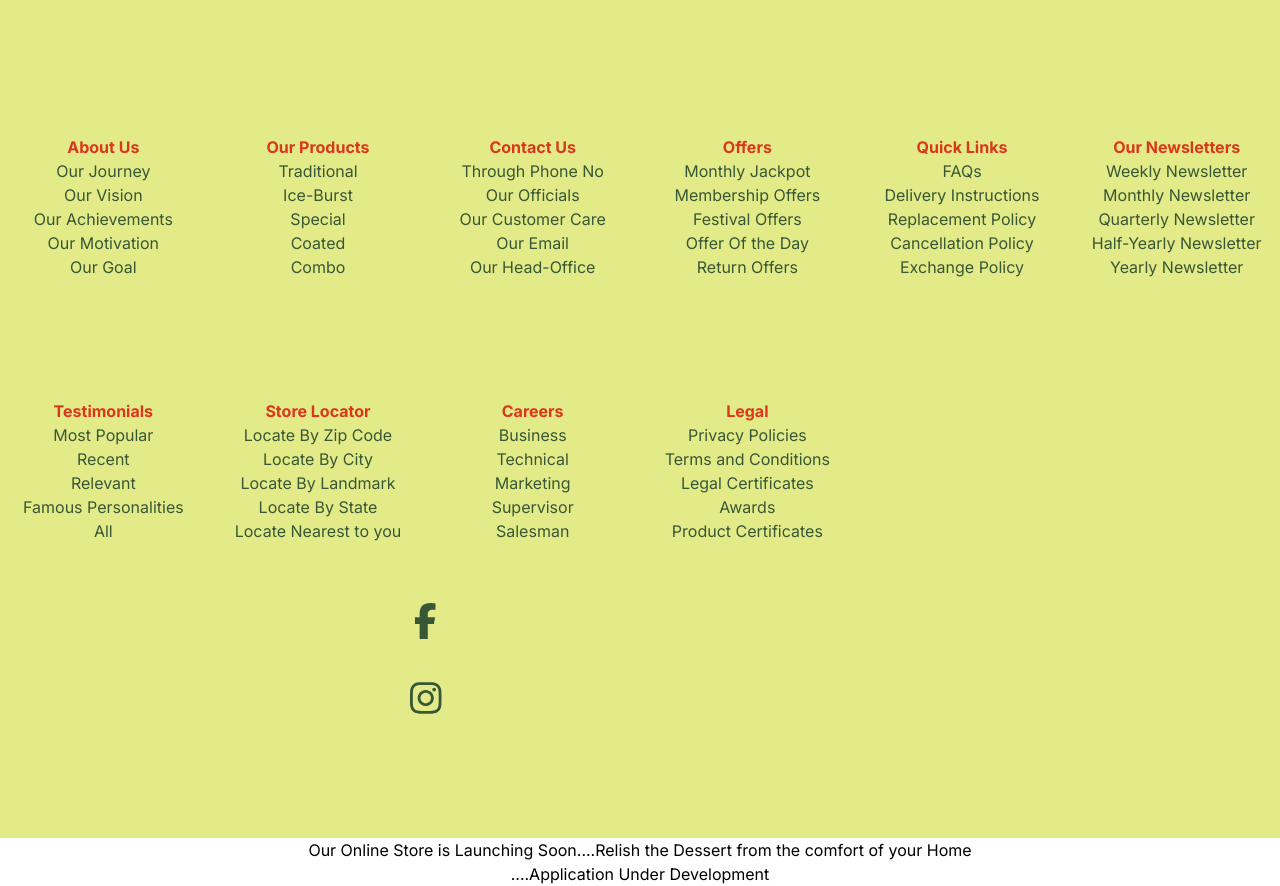
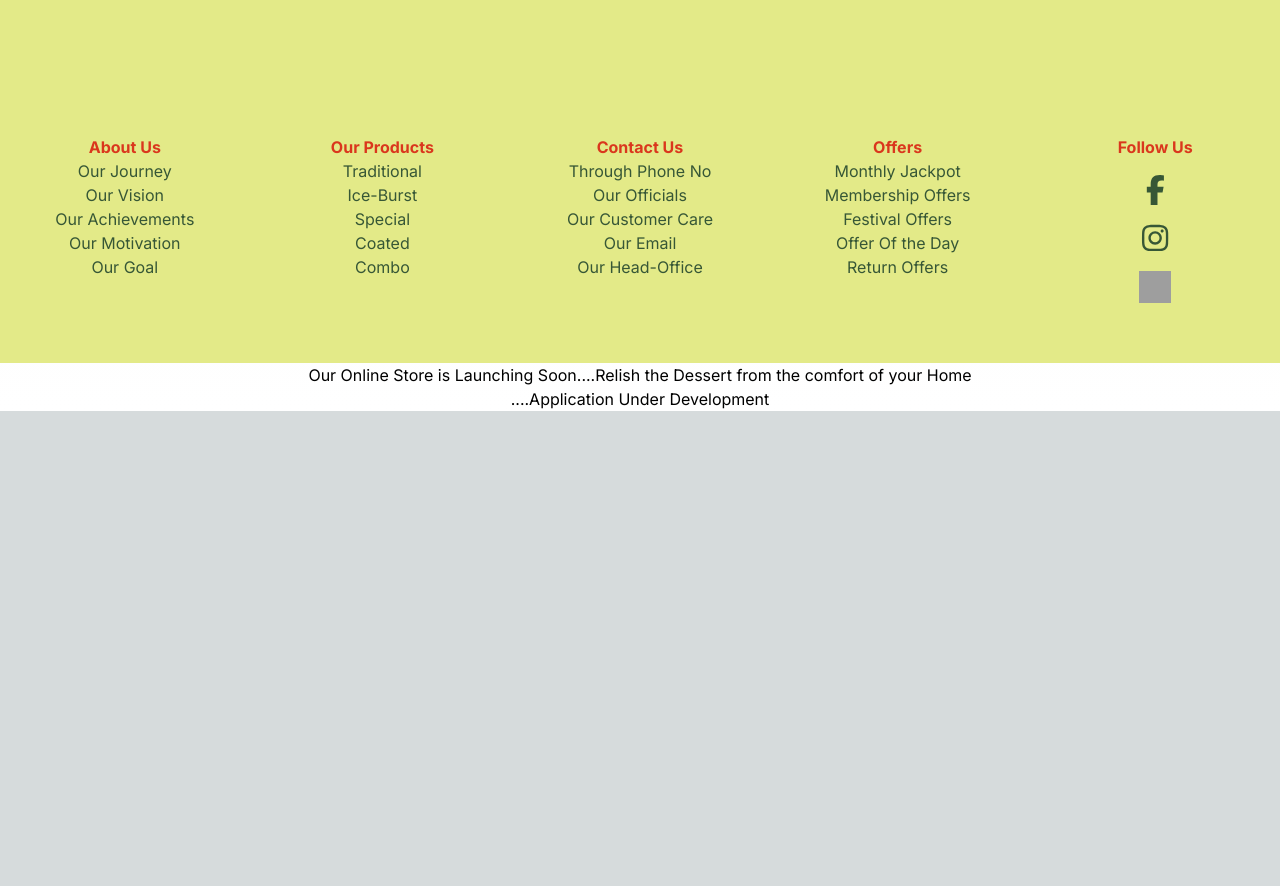
Before and after one commit to Satya23032991/beteelkart, a Next.js app: page / in a window 1280 px wide. Shown: the part 3360-4246 px from the top of the page. After the commit the page ends 3771 px from the top, so only its background shows below. Built offline with nearby package versions, Linux system fonts and the light colour scheme; grey boxes are pictures that could not be loaded.

Commit message:
responsive-added-to-footer

```diff
--- a/src/components/FooterSection.jsx
+++ b/src/components/FooterSection.jsx
@@ -1,3 +1,85 @@
+// "use client"
+
+// import Link from "next/link";
+// import Image from 'next/image';
+// import { faFacebookF, faInstagram, faYoutube } from '@fortawesome/free-brands-svg-icons';
+// import { FontAwesomeIcon } from '@fortawesome/react-fontawesome';
+
+// const Footersection = () => {
+//     return (
+//         <div className="w-full bg-[#e3ea88] py-10">
+//             <div className="max-w-7xl mx-auto grid grid-cols-1 sm:grid-cols-2 md:grid-cols-3 lg:grid-cols-4 xl:grid-cols-5 text-center gap-10 px-4 py-5">
+//                 <div className="flex flex-col items-center">
+//                     <h4 className="mt-20 text-1xl font-bold text-[#da371d]">About Us</h4>
+//                     <ul className="text-[#375736]">
+//                         <li><Link href="/">Our Journey</Link></li>
+//                         <li><Link href="/">Our Vision</Link></li>
+//                         <li><Link href="/">Our Achievements</Link></li>
+//                         <li><Link href="/">Our Motivation</Link></li>
+//                         <li><Link href="/">Our Goal</Link></li>
+//                     </ul>
+//                 </div>
+
+//                 <div className="flex flex-col items-center">
+//                     <h4 className="mt-20 text-1xl font-bold text-[#da371d]">Our Products</h4>
+//                     <ul className="text-[#375736]">
+//                         <li><Link href="/">Traditional</Link></li>
+//                         <li><Link href="/">Ice-Burst</Link></li>
+//                         <li><Link href="/">Special</Link></li>
+//                         <li><Link href="/">Coated</Link></li>
+//                         <li><Link href="/">Combo</Link></li>
+//                     </ul>
+//                 </div>
+
+//                 <div className="flex flex-col items-center">
+//                     <h4 className="mt-20 text-1xl font-bold text-[#da371d]">Contact Us</h4>
+//                     <ul className="text-[#375736]">
+//                         <li><Link href="/"> Through Phone No</Link></li>
+//                         <li><Link href="/">Our Officials</Link></li>
+//                         <li><Link href="/">Our Customer Care</Link></li>
+//                         <li><Link href="/">Our Email</Link></li>
+//                         <li><Link href="/">Our Head-Office</Link></li>
+//                     </ul>
+//                 </div>
+
+//                 <div className="flex flex-col items-center">
+//                     <h4 className="mt-20 text-1xl font-bold text-[#da371d]">Offers</h4>
+//                     <ul className="text-[#375736]">
+//                         <li><Link href="/"> Monthly Jackpot</Link></li>
+//                         <li><Link href="/">Membership Offers</Link></li>
+//                         <li><Link href="/"> Festival Offers</Link></li>
+//                         <li><Link href="/">Offer Of the Day</Link></li>
+//                         <li><Link href="/">Return Offers</Link></li>
+//                     </ul>
+//                 </div>
+
+//                 <div className="flex flex-col items-center">
+//                     <h4 className="mt-20 text-1xl font-bold text-[#da371d]">Follow Us</h4>
+//                     <div className="flex justify-center gap-4 mt-4">
+//                         <a href="https://facebook.com" target="_blank" rel="noopener noreferrer">
+//                             <FontAwesomeIcon icon={faFacebookF} className="text-[#375736] text-3xl p-2" />
+//                         </a>
+//                         <a href="https://instagram.com" target="_blank" rel="noopener noreferrer">
+//                             <FontAwesomeIcon icon={faInstagram} className="text-[#375736] text-3xl p-2" />
+//                         </a>
+//                         <a href="https://youtube.com" target="_blank" rel="noopener noreferrer">
+//                             <Image
+//                                 src="https://upload.wikimedia.org/wikipedia/commons/4/42/YouTube_icon_%282013-2017%29.png"
+//                                 alt="YouTube"
+//                                 width={32}
+//                                 height={32}
+//                                 className="h-8 w-8 p-2"
+//                             />
+//                         </a>
+//                     </div>
+//                 </div>
+//             </div>
+//         </div>
+//     )
+// }
+
+// export default Footersection;
+
 "use client"
 
 import Link from "next/link";
@@ -8,8 +90,8 @@ import { FontAwesomeIcon } from '@fortawesome/react-fontawesome';
 const Footersection = () => {
     return (
         <div className="w-full bg-[#e3ea88] py-10">
-            <div className="max-w-7xl mx-auto grid grid-cols-1 sm:grid-cols-2 md:grid-cols-3 lg:grid-cols-4 xl:grid-cols-6 text-center gap-10 px-4 py-5">
-                <div>
+            <div className="max-w-7xl mx-auto grid grid-cols-1 sm:grid-cols-2 md:grid-cols-3 lg:grid-cols-4 xl:grid-cols-5 text-center gap-10 px-4 py-5">
+                <div className="flex flex-col items-center">
                     <h4 className="mt-20 text-1xl font-bold text-[#da371d]">About Us</h4>
                     <ul className="text-[#375736]">
                         <li><Link href="/">Our Journey</Link></li>
@@ -20,7 +102,7 @@ const Footersection = () => {
                     </ul>
                 </div>
 
-                <div>
+                <div className="flex flex-col items-center">
                     <h4 className="mt-20 text-1xl font-bold text-[#da371d]">Our Products</h4>
                     <ul className="text-[#375736]">
                         <li><Link href="/">Traditional</Link></li>
@@ -31,7 +113,7 @@ const Footersection = () => {
                     </ul>
                 </div>
 
-                <div>
+                <div className="flex flex-col items-center">
                     <h4 className="mt-20 text-1xl font-bold text-[#da371d]">Contact Us</h4>
                     <ul className="text-[#375736]">
                         <li><Link href="/"> Through Phone No</Link></li>
@@ -42,7 +124,7 @@ const Footersection = () => {
                     </ul>
                 </div>
 
-                <div>
+                <div className="flex flex-col items-center">
                     <h4 className="mt-20 text-1xl font-bold text-[#da371d]">Offers</h4>
                     <ul className="text-[#375736]">
                         <li><Link href="/"> Monthly Jackpot</Link></li>
@@ -53,88 +135,25 @@ const Footersection = () => {
                     </ul>
                 </div>
 
-                <div>
-                    <h4 className="mt-20 text-1xl font-bold text-[#da371d]">Quick Links</h4>
-                    <ul className="text-[#375736]">
-                        <li><Link href="/"> FAQs</Link></li>
-                        <li><Link href="/">Delivery Instructions</Link></li>
-                        <li><Link href="/">Replacement Policy</Link></li>
-                        <li><Link href="/">Cancellation Policy</Link></li>
-                        <li><Link href="/">Exchange Policy</Link></li>
-                    </ul>
-                </div>
-
-                <div>
-                    <h4 className="mt-20 text-1xl font-bold text-[#da371d]">Our Newsletters</h4>
-                    <ul className="text-[#375736]">
-                        <li><Link href="/"> Weekly Newsletter </Link></li>
-                        <li><Link href="/">Monthly Newsletter</Link></li>
-                        <li><Link href="/">Quarterly Newsletter</Link></li>
-                        <li><Link href="/">Half-Yearly Newsletter</Link></li>
-                        <li><Link href="/">Yearly Newsletter</Link></li>
-                    </ul>
-                </div>
-
-                <div>
-                    <h4 className="mt-20 text-1xl font-bold text-[#da371d]">Testimonials</h4>
-                    <ul className="text-[#375736]">
-                        <li><Link href="/"> Most Popular </Link></li>
-                        <li><Link href="/">Recent</Link></li>
-                        <li><Link href="/">Relevant</Link></li>
-                        <li><Link href="/">Famous Personalities</Link></li>
-                        <li><Link href="/">All</Link></li>
-                    </ul>
-                </div>
-
-                <div>
-                    <h4 className="mt-20 text-1xl font-bold text-[#da371d]">Store Locator</h4>
-                    <ul className="text-[#375736]">
-                        <li><Link href="/"> Locate By Zip Code </Link></li>
-                        <li><Link href="/">Locate By City</Link></li>
-                        <li><Link href="/">Locate By Landmark</Link></li>
-                        <li><Link href="/">Locate By State</Link></li>
-                        <li><Link href="/">Locate Nearest to you</Link></li>
-                    </ul>
-                </div>
-
-                <div>
-                    <h4 className="mt-20 text-1xl font-bold text-[#da371d]">Careers</h4>
-                    <ul className="text-[#375736]">
-                        <li><Link href="/">Business</Link></li>
-                        <li><Link href="/">Technical</Link></li>
-                        <li><Link href="/">Marketing</Link></li>
-                        <li><Link href="/">Supervisor</Link></li>
-                        <li><Link href="/">Salesman</Link></li>
-                    </ul>
-                </div>
-
-                <div>
-                    <h4 className="mt-20 text-1xl font-bold text-[#da371d]">Legal</h4>
-                    <ul className="text-[#375736]">
-                        <li><Link href="/"> Privacy Policies </Link></li>
-                        <li><Link href="/">Terms and Conditions</Link></li>
-                        <li><Link href="/">Legal Certificates</Link></li>
-                        <li><Link href="/">Awards </Link></li>
-                        <li><Link href="/">Product Certificates</Link></li>
-                    </ul>
-                </div>
-
-                <div className="col-span-1 sm:col-span-2 md:col-span-3 lg:col-span-4 flex flex-col items-center justify-center">
+                <div className="flex flex-col items-center">
+                    <h4 className="mt-20 text-1xl font-bold text-[#da371d]">Follow Us</h4>
+                    <div className="grid grid-cols-1 gap-4 mt-4">
                         <a href="https://facebook.com" target="_blank" rel="noopener noreferrer">
-                        <FontAwesomeIcon icon={faFacebookF} className="text-[#375736] text-4xl p-5" />
+                            <FontAwesomeIcon icon={faFacebookF} className="text-[#375736] text-3xl" />
                         </a>
                         <a href="https://instagram.com" target="_blank" rel="noopener noreferrer">
-                        <FontAwesomeIcon icon={faInstagram} className="text-[#375736] text-4xl p-5" />
+                            <FontAwesomeIcon icon={faInstagram} className="text-[#375736] text-3xl" />
                         </a>
                         <a href="https://youtube.com" target="_blank" rel="noopener noreferrer">
                             <Image
                                 src="https://upload.wikimedia.org/wikipedia/commons/4/42/YouTube_icon_%282013-2017%29.png"
                                 alt="YouTube"
-                            width={32} // Set width to match desired size
-                            height={32} // Set height to match desired size
-                            className="h-8 w-8 p-5"
+                                width={32}
+                                height={32}
+                                className="h-8 w-8"
                             />
                         </a>
+                    </div>
                 </div>
             </div>
         </div>
```
Lines whose indentation alone changed are shown as unchanged.
